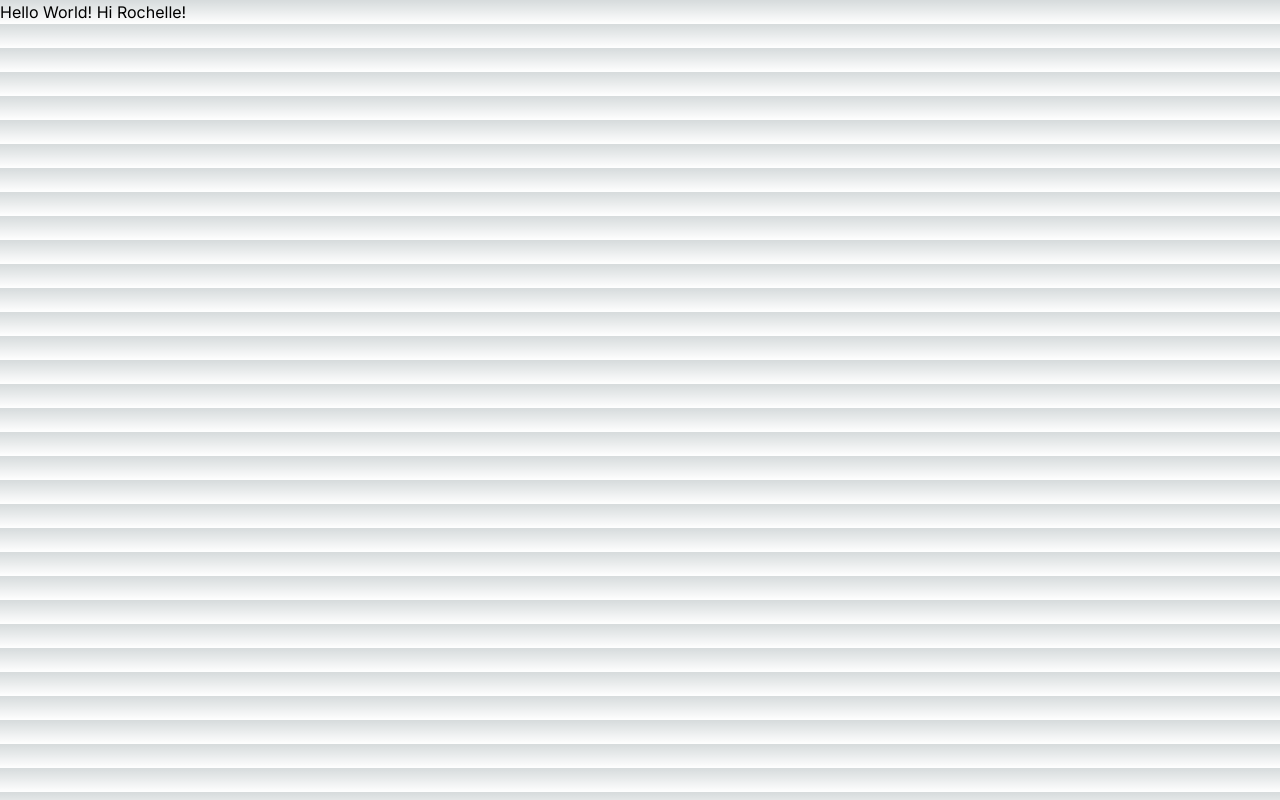
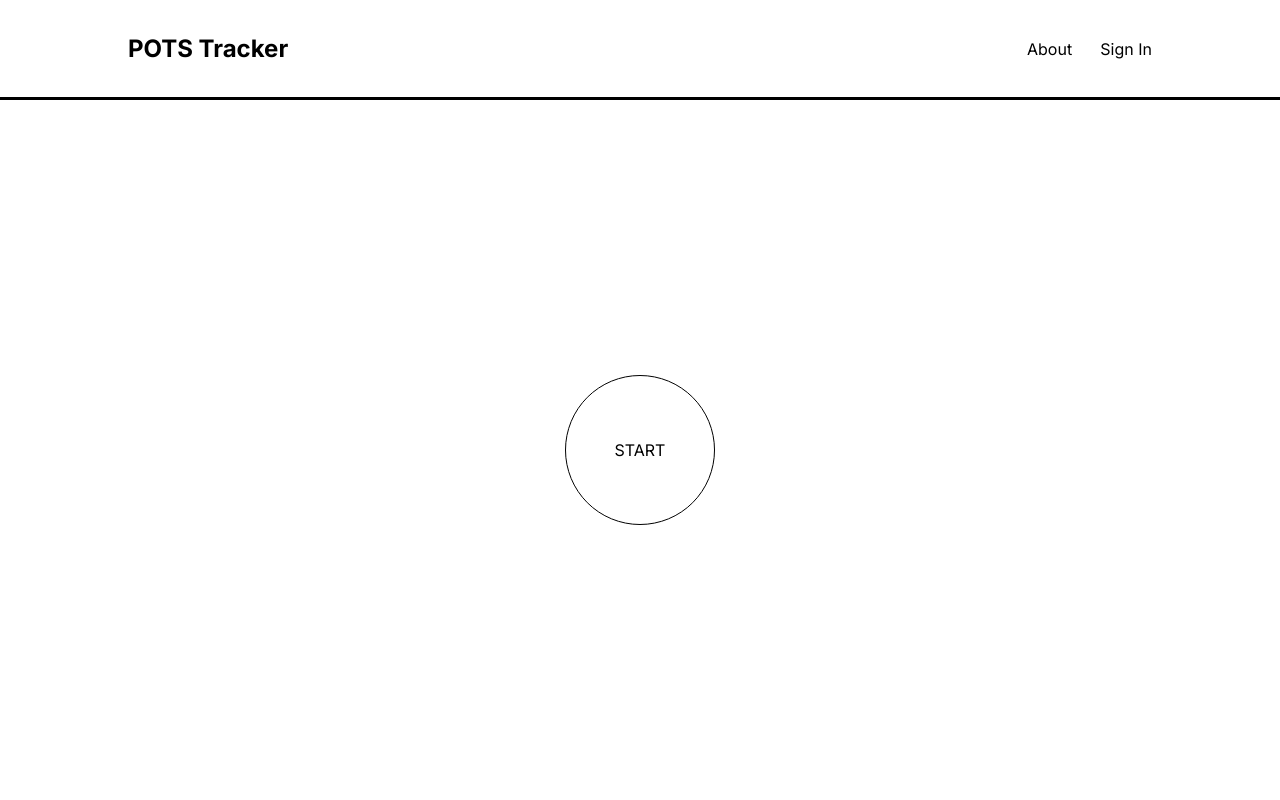
Before and after one commit to TylerRoss212/pots-tracker-frontend, a Next.js app: page / in a window 1280 px wide. Built offline with nearby package versions, Linux system fonts and the light colour scheme.

Commit message:
Updated UI

```diff
--- /dev/null
+++ b/app/about/page.css
@@ -0,0 +1,6 @@
+.extend {
+    display: flex;
+    justify-content: center;
+    align-items: center;
+    height: calc(100svh - var(--navbar-height));
+}
--- /dev/null
+++ b/app/about/page.tsx
@@ -0,0 +1,10 @@
+import Navbar from "../navbar";
+
+export default function About() {
+    return(
+        <div>
+            <Navbar></Navbar>
+            <p className="extend">This is an app created to track fainting episodes caused by POTS.</p>
+        </div>
+    );
+}
--- a/app/globals.css
+++ b/app/globals.css
@@ -4,15 +4,15 @@
 
 :root {
   --foreground-rgb: 0, 0, 0;
-  --background-start-rgb: 214, 219, 220;
+  --background-start-rgb: 255, 255, 255;
   --background-end-rgb: 255, 255, 255;
 }
 
 @media (prefers-color-scheme: dark) {
   :root {
     --foreground-rgb: 255, 255, 255;
-    --background-start-rgb: 0, 0, 0;
-    --background-end-rgb: 0, 0, 0;
+    --background-start-rgb: 16, 0, 16;
+    --background-end-rgb: 6, 0, 6;
   }
 }
 
@@ -31,3 +31,7 @@ body {
     text-wrap: balance;
   }
 }
+
+.Link:hover {
+    opacity: 60%;
+}
--- a/app/layout.tsx
+++ b/app/layout.tsx
@@ -5,8 +5,8 @@ import "./globals.css";
 const inter = Inter({ subsets: ["latin"] });
 
 export const metadata: Metadata = {
-  title: "Create Next App",
-  description: "Generated by create next app",
+  title: "POTS Tracker",
+  description: "Track POTS fainting episodes.",
 };
 
 export default function RootLayout({
--- /dev/null
+++ b/app/navbar.css
@@ -0,0 +1,24 @@
+:root {
+    --navbar-height: 100px;
+}
+
+.spread-across {
+    display: flex;
+    justify-content: space-between;
+    align-items: center;
+    padding: 0 10svw 0 10svw;
+    height: var(--navbar-height);
+    border-bottom: solid rgb(var(--foreground-rgb));
+}
+
+.title {
+    font-weight: bolder;
+    font-size: x-large;
+}
+
+.right-side {
+    display: flex;
+    justify-content: space-between;
+    align-items: center;
+    width: 125px;
+}
--- /dev/null
+++ b/app/navbar.tsx
@@ -0,0 +1,15 @@
+import "./navbar.css";
+import Link from "next/link";
+
+export default function Navbar() {
+
+    return (
+        <div className="spread-across">
+            <Link href="/" className="Link title">POTS Tracker</Link>
+            <div className="right-side">
+                <Link href="/about" className="Link">About</Link>
+                <button>Sign In</button>
+            </div>
+        </div>
+    );
+}
--- /dev/null
+++ b/app/page.css
@@ -0,0 +1,6 @@
+.extend {
+    display: flex;
+    justify-content: center;
+    align-items: center;
+    height: calc(100svh - var(--navbar-height));
+}
--- a/app/page.tsx
+++ b/app/page.tsx
@@ -1,7 +1,14 @@
-import Image from "next/image";
+import Navbar from "./navbar";
+import Timer from "./timer";
+import "./page.css"
 
 export default function Home() {
   return (
-    <h1>Hello World! Hi Rochelle!</h1>
+    <div>
+        <Navbar></Navbar>
+        <div className="extend">
+            <Timer></Timer>
+        </div>
+    </div>
   );
 }
--- /dev/null
+++ b/app/time.css
@@ -0,0 +1,6 @@
+.timer-btn {
+    border: thin solid;
+    border-radius: 100%;
+    width: 150px;
+    height: 150px;
+}
--- /dev/null
+++ b/app/timer.tsx
@@ -0,0 +1,9 @@
+import "./time.css"
+
+export default function Timer() {
+    return(
+        <div>
+            <button className="timer-btn">START</button>
+        </div>
+    );
+}
--- a/tailwind.config.ts
+++ b/tailwind.config.ts
@@ -7,13 +7,7 @@ const config: Config = {
     "./app/**/*.{js,ts,jsx,tsx,mdx}",
   ],
   theme: {
-    extend: {
-      backgroundImage: {
-        "gradient-radial": "radial-gradient(var(--tw-gradient-stops))",
-        "gradient-conic":
-          "conic-gradient(from 180deg at 50% 50%, var(--tw-gradient-stops))",
-      },
-    },
+    extend: {}
   },
   plugins: [],
 };
```
